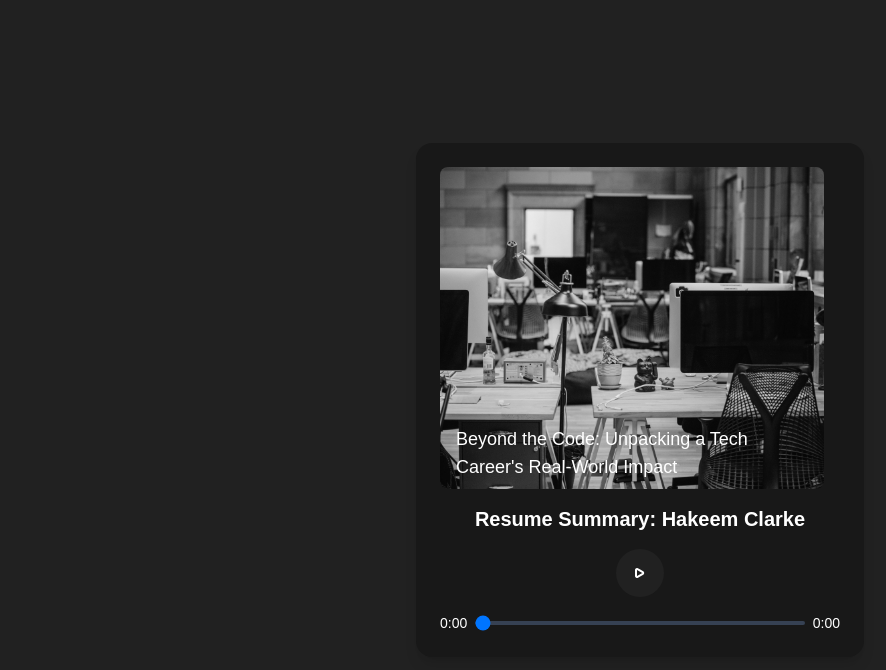
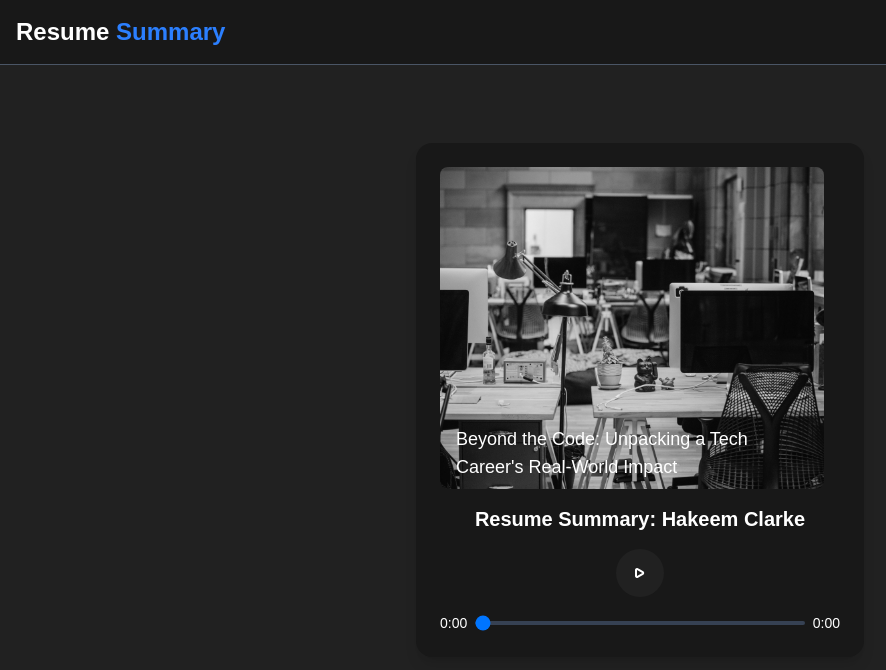
Before and after one commit to hakeem-jc/resume-summary, a Next.js app: page / in a window 1280 px wide. Shown: the top 670 px of the page, without its empty margins (0-886 px from the left). Built offline with nearby package versions, Linux system fonts and the light colour scheme.

Commit message:
feat: Add header

```diff
--- a/app/page.tsx
+++ b/app/page.tsx
@@ -63,6 +63,18 @@ export default function Home() {
 
   return (
     <main className="flex items-center justify-center h-screen bg-[#212121] text-white">
+      <nav className="bg-[#181818] fixed w-full z-20 top-0 start-0 border-b border-gray-600">
+        <div className="max-w-screen-xl flex flex-wrap items-center justify-between  p-4">
+          <a
+            href="./"
+            className="flex items-center space-x-3 rtl:space-x-reverse"
+          >
+            <span className="self-center text-2xl font-semibold whitespace-nowrap text-white">
+              Resume <span className="text-blue-500">Summary</span>
+            </span>
+          </a>
+        </div>
+      </nav>
       <div className="w-11/12 max-w-md p-6 bg-[#181818] rounded-2xl shadow-lg">
         <figure className="relative max-w-sm transition-all duration-300 cursor-pointer filter grayscale hover:grayscale-0 pb-4">
           <a href="#">
```
